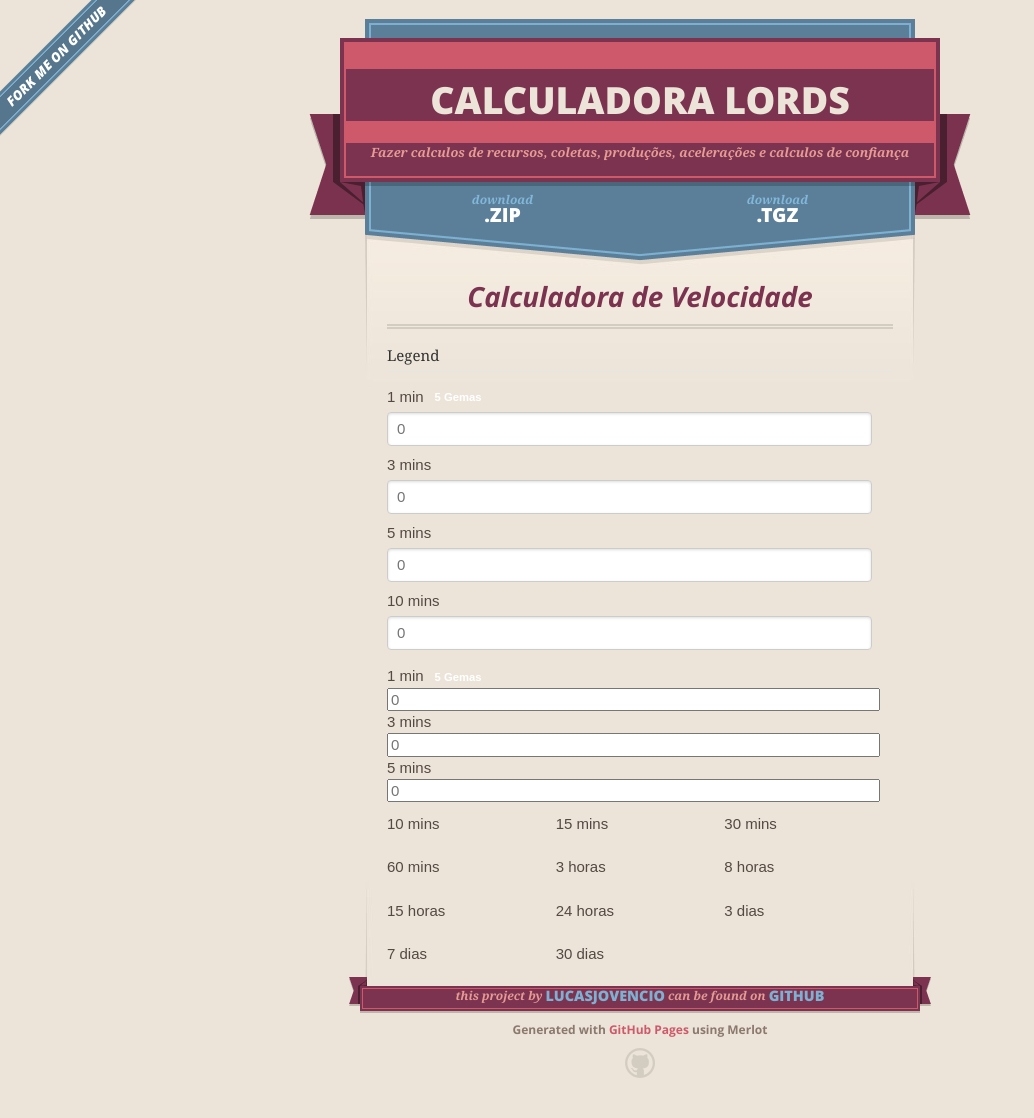
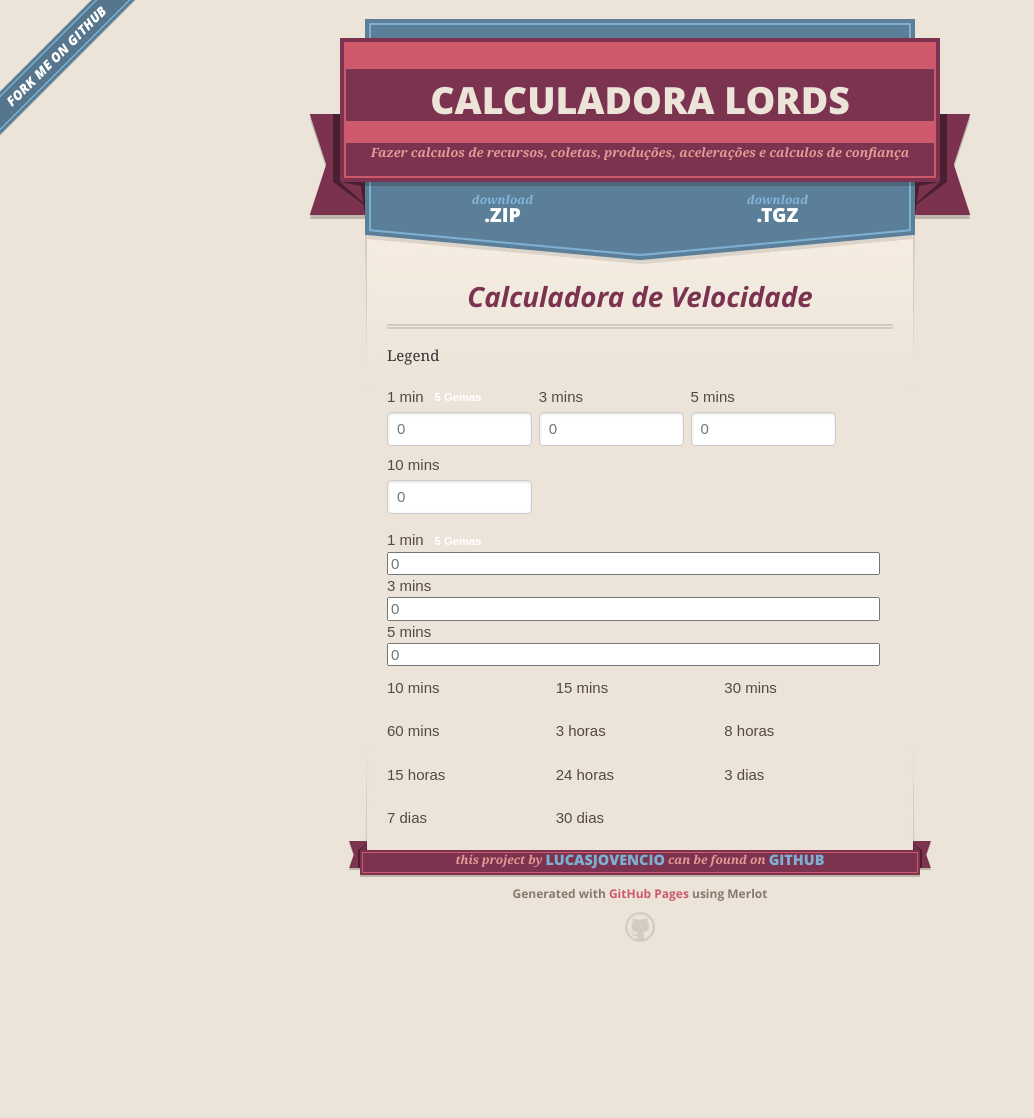
Before and after one commit to lucasjovencio/lordesmobile, a Jekyll site: the page built from index.md, in a window 1280 px wide. Shown: the whole page, without its empty margins (0-1034 px from the left). Built offline with Jekyll 4.4.1, drawn with Linux system fonts in a browser that asks for light colours; nearby versions of some CDN libraries; our own code applies the rules of GitHub Pages for plain Markdown files; after the commit the page ends 982 px from its top, so only the background shows below that.

Commit message:
Update index.md

```diff
--- a/index.md
+++ b/index.md
@@ -8,23 +8,23 @@ layout: default
     <fieldset>
         <legend>Legend</legend>
 
-        <div class="pure-g">
-            <div class="pure-u-1 pure-u-md-1-3">
+        <div class="pure-g pure-g-no-sparcing">
+            <div class="pure-u-1-1-1">
                 <label for="min">1 min  <span class="label-pen">5 Gemas</span> </label>
                 <input  class="pure-u-23-24" type="text" placeholder="0">
             </div>
 
-            <div class="pure-u-1 pure-u-md-1-3">
+            <div class="pure-u-1-1-1">
                 <label for="min">3 mins</label>
                 <input  class="pure-u-23-24" type="text" placeholder="0">
             </div>
 
-            <div class="pure-u-1 pure-u-md-1-3">
+            <div class="pure-u-1-1-1">
                 <label for="min">5 mins</label>
                 <input  class="pure-u-23-24" type="text" placeholder="0">
             </div>
 
-            <div class="pure-u-1 pure-u-md-1-3">
+            <div class="pure-u-1-1-1">
                 <label for="min">10 mins</label>
                 <input  class="pure-u-23-24" type="text" placeholder="0">
             </div>
```
